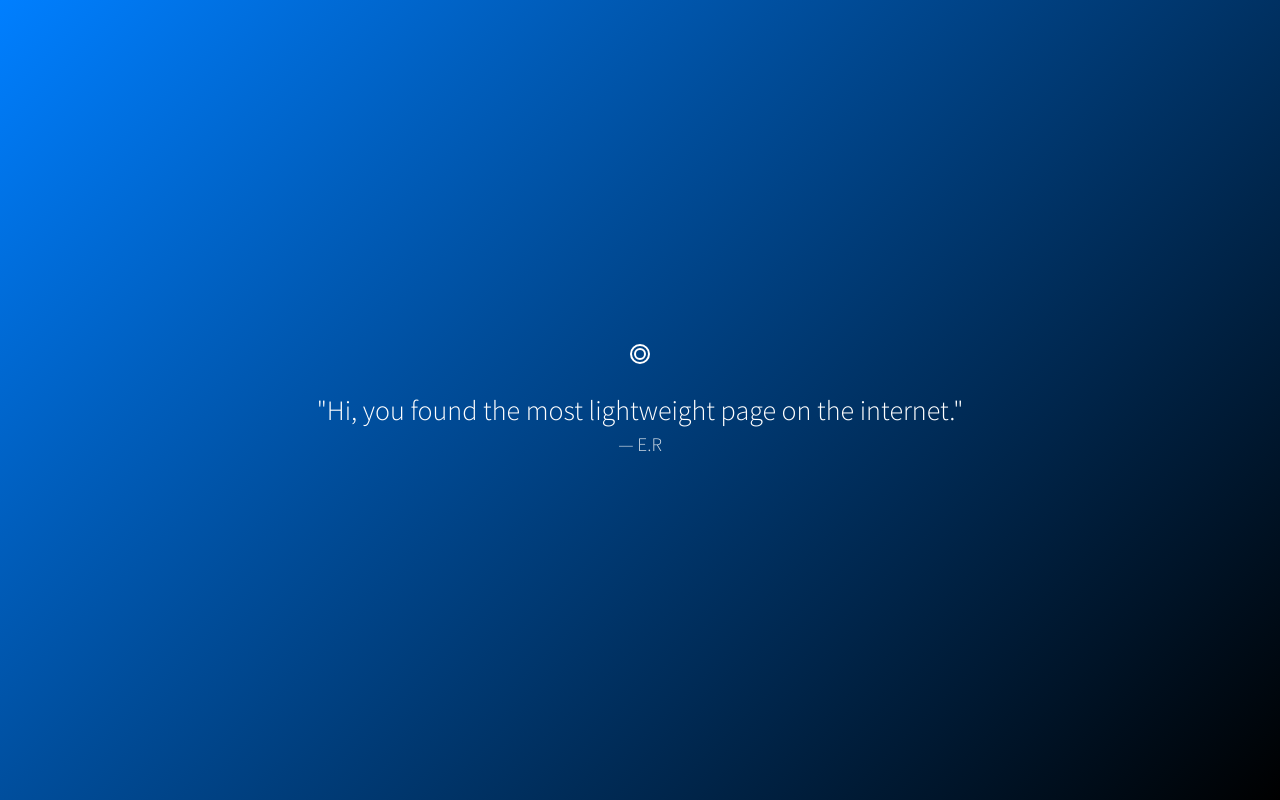
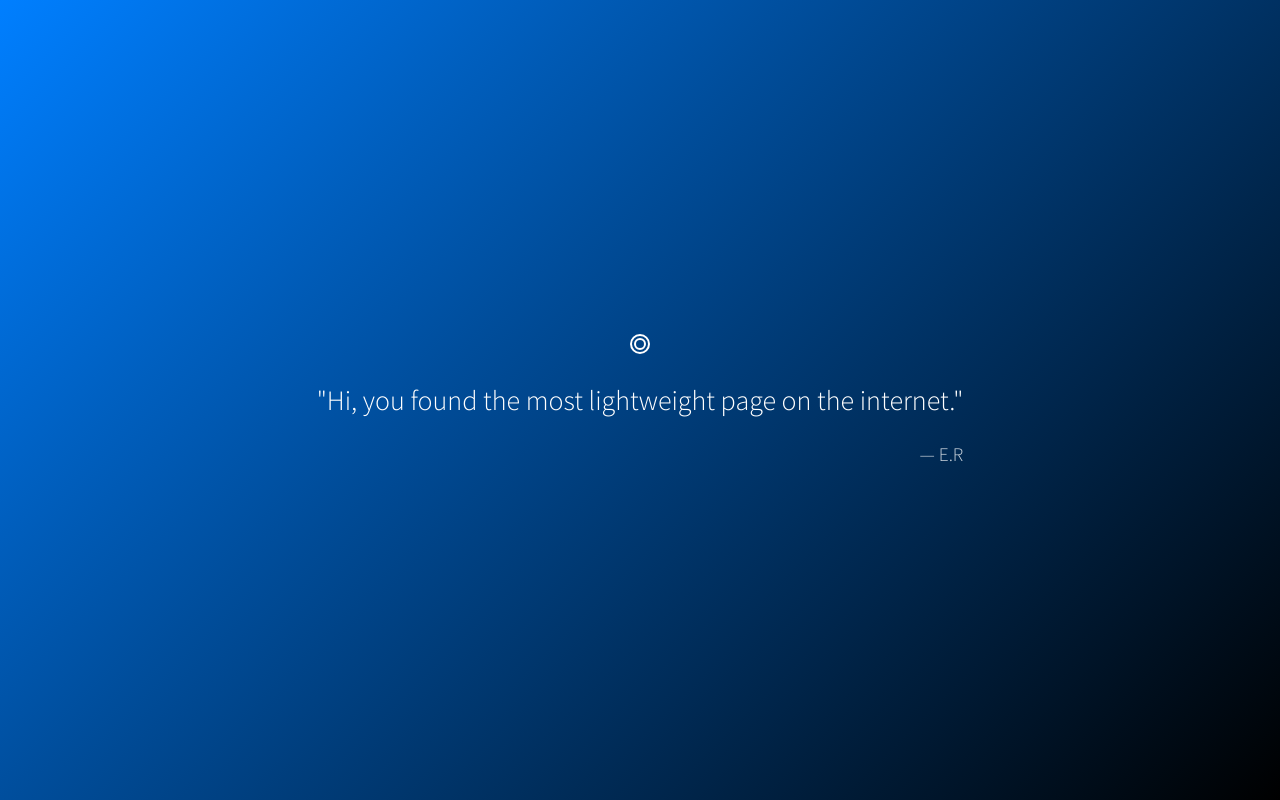
Before and after one commit to ernestorodriguez/ernestorodriguez.github.io, a React app: page / in a window 1280 px wide. Built offline with nearby package versions, Linux system fonts and the light colour scheme.

Commit message:
center text and correctly align

```diff
--- a/src/App.css
+++ b/src/App.css
@@ -32,8 +32,7 @@
   font-size: 1.75rem;
   line-height: 1.6;
   margin: 0;
-  max-width: 800px;
-  text-align: right;
+  text-align: center;
 }
 
 .signature {
@@ -42,10 +41,9 @@
   font-weight: 300;
   font-size: 1.2rem;
   margin: 0;
+  padding-top: 20px;
   opacity: 0.8;
   text-align: right;
-  max-width: 800px;
-  float: right;
 }
 
 @media (max-width: 768px) {
--- a/src/App.tsx
+++ b/src/App.tsx
@@ -21,8 +21,10 @@ const App: React.FC = () => {
             <circle cx="10" cy="10" r="5" stroke="white" strokeWidth="2" fill="none"/>
           </svg>
         </div>
-        <p className="funny-message">"{currentMessage}"</p>
-        <p className="signature">— E.R</p>
+        <div className="text-container">
+          <p className="funny-message">"{currentMessage}"</p>
+          <p className="signature">— E.R</p>
+        </div>
       </div>
     </div>
   );
```
Also changed, not shown: 6 other files (tests, documents, lock files or other folders).
